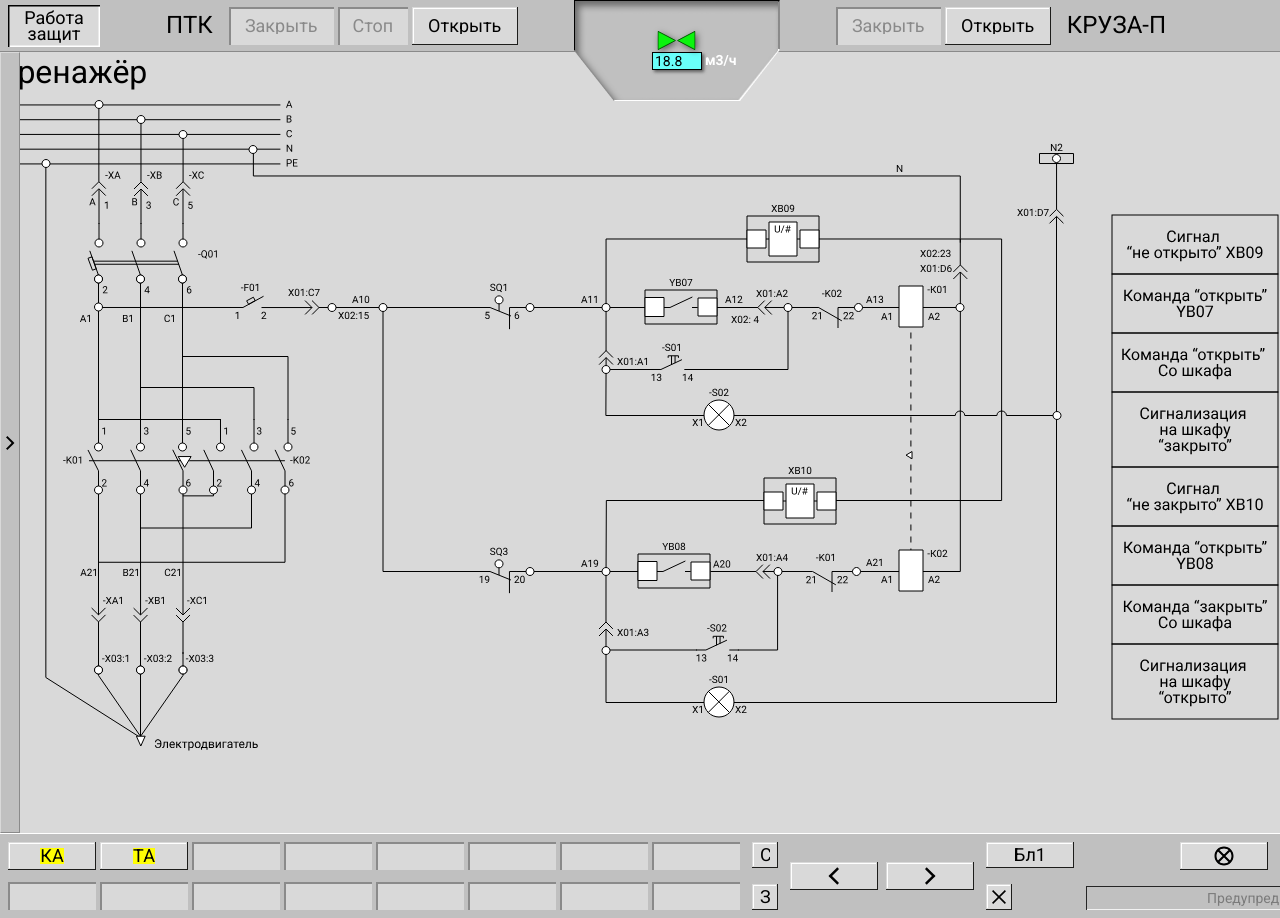
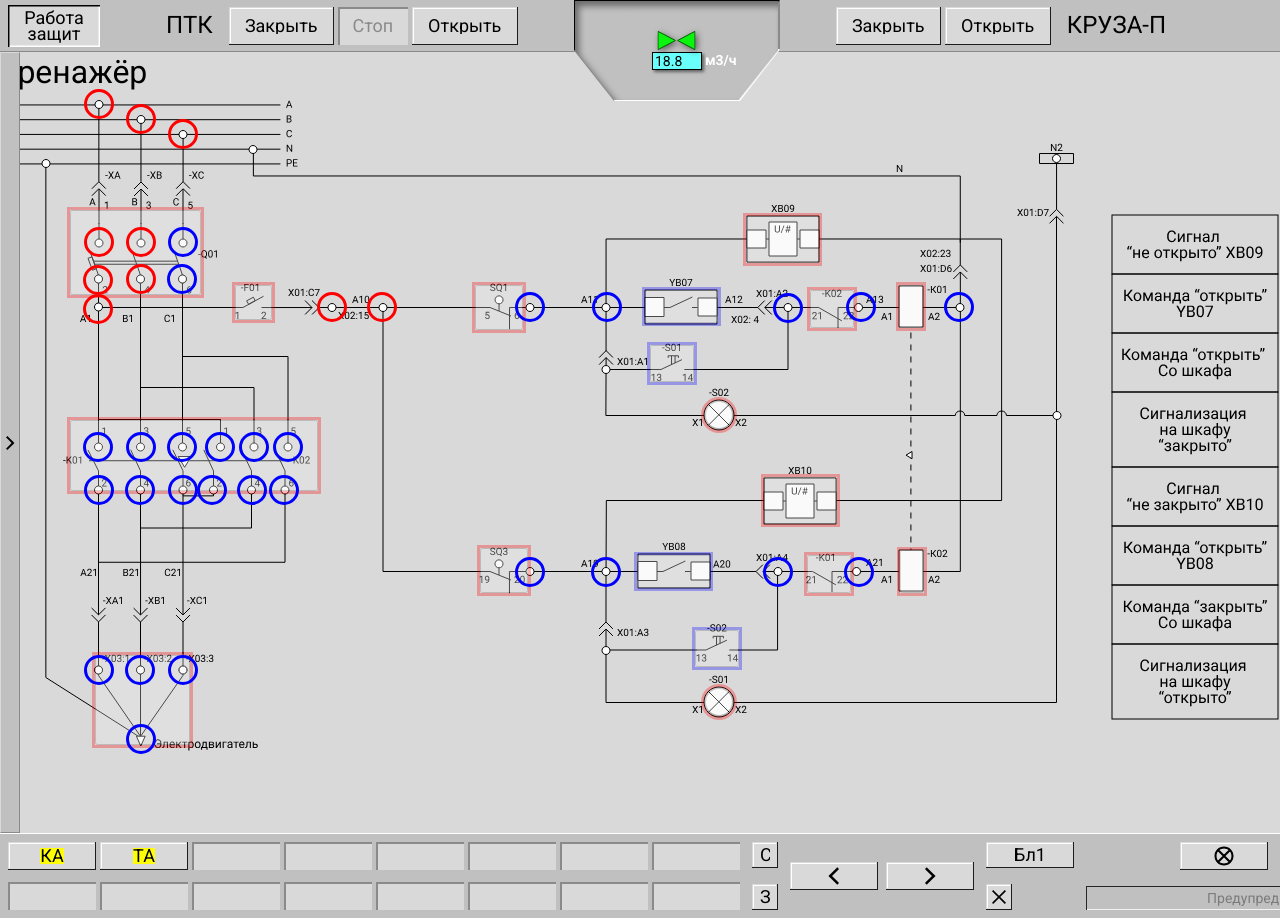
Before and after one commit to paveltomilov/skms, a Next.js app: page / in a window 1280 px wide. Shown: the top 918 px of the page. Built offline with nearby package versions, Linux system fonts and the light colour scheme.

Commit message:
[+] добавила обводку точкам и элементам схемы для визуализации состояния элементов

```diff
--- a/src/entities/SchemeElement/index.tsx
+++ b/src/entities/SchemeElement/index.tsx
@@ -6,6 +6,8 @@ import { useAppDispatch, useAppSelector } from '@/shared/hooks/store';
 import { openPopup } from '@/store/popupSlice';
 import { PopupContent } from '@/shared/types/popup';
 import { ISchemeElement } from '@/shared/types/scheme';
+import { findElementByID } from '@/shared/utils/scheme';
+import { HIGH_RESISTANCE } from '@/shared/configs/scheme';
 
 interface Prop {
 	element: ISchemeElement;
@@ -13,17 +15,30 @@ interface Prop {
 
 export const SchemeElement: FC<Prop> = ({ element }) => {
 	const { id, icon, title, buttons } = element;
+	const dispatch = useAppDispatch();
+
 	const activeProb = useAppSelector(state => state.multimeter.activeProb);
-	const dispatch = useAppDispatch();
 
 	const handleOpenPopup = (content: PopupContent | null = null) => {
 		dispatch(openPopup({ isOpen: true, content }));
 	};
 
+	// для визуализации состояния элементов схемы
+	const schemeElement = findElementByID(
+		id,
+		useAppSelector(state => state.circuit),
+	);
+
+	const resistance = schemeElement?.resistance === HIGH_RESISTANCE;
+
 	return (
 		<button
-			className={`${styles.schemeElement} ${styles[id]} ${
-				!activeProb && styles.hover
+			className={`${styles.element} ${styles[id]} ${
+				!activeProb && styles.element_hover
+			} ${
+				resistance
+					? styles.element__highResistance
+					: styles.element__baseResistance
 			}`}
 			id={id}
 			onClick={() =>
--- a/src/entities/SchemeElement/styles.module.scss
+++ b/src/entities/SchemeElement/styles.module.scss
@@ -1,11 +1,19 @@
-.schemeElement {
+.element {
 	position: absolute;
-	opacity: 0;
+	opacity: 0.3;
 	cursor: pointer;
-}
 
-.hover:hover {
-	opacity: 0.5;
+	&_hover:hover {
+		opacity: 0.5;
+	}
+
+	&__highResistance {
+		outline: 3px solid blue;
+	}
+
+	&__baseResistance {
+		outline: 3px solid red;
+	}
 }
 
 .c\.3\.1\.3\.2\.1\.1 {
--- a/src/entities/SchemePoint/index.tsx
+++ b/src/entities/SchemePoint/index.tsx
@@ -4,6 +4,7 @@ import React from 'react';
 import { useDroppable } from '@dnd-kit/core';
 import styles from './styles.module.scss';
 import { IPoint } from '@/shared/types/scheme';
+import { useAppSelector } from '@/shared/hooks/store';
 
 interface Props {
 	id: string;
@@ -20,13 +21,16 @@ export const SchemePoint: React.FC<Props> = ({ id, position }) => {
 		},
 	});
 
-	const pointClassName = `${styles.schemePoint} ${isOver && styles.over}`;
+	// для визуализации состояния точек
+	const schemePoint = useAppSelector(state => state.points[id]);
 
 	return (
 		<div
 			ref={setNodeRef}
 			id={id}
-			className={pointClassName}
+			className={`${styles.point} ${isOver && styles.point_over} ${
+				schemePoint ? styles.point__active : styles.point__inactive
+			}`}
 			style={{ left: `${position.x}px`, top: `${position.y}px` }}
 		></div>
 	);
--- a/src/entities/SchemePoint/styles.module.scss
+++ b/src/entities/SchemePoint/styles.module.scss
@@ -1,19 +1,27 @@
 @use '@/shared/scss/variables.module';
 
-.schemePoint {
+.point {
 	position: absolute;
 	border-radius: 50%;
 	width: 24px;
 	height: 24px;
 	transition: opacity 0.2s ease, background-color 0.2s ease,
 		box-shadow 0.2s ease, transform 0.2s ease;
-}
 
 	// Стиль для подсветки точки, когда над ней перетаскивается щуп
-.over {
+	&_over {
 		opacity: 1;
 		background-color: #e44c4c;
 		// Другие эффекты, например, тень или увеличение:
 		box-shadow: 0 0 4px 1px #e76c6c;
 		transform: scale(0.4);
 	}
+
+	&__active {
+		outline: 3px solid red;
+	}
+
+	&__inactive {
+		outline: 3px solid blue;
+	}
+}
--- a/src/store/circuitSlice.ts
+++ b/src/store/circuitSlice.ts
@@ -5,7 +5,6 @@ import {
 	CLOSE_FROM_KRUZAP_ID,
 	OPEN_FROM_PTK_ID,
 	CLOSE_FROM_PTK_ID,
-	HIGH_RESISTANCE,
 } from '@/shared/configs/scheme';
 import { findElementByID } from '@/shared/utils/scheme';
 import { createSlice, PayloadAction } from '@reduxjs/toolkit';
@@ -872,7 +871,7 @@ export const initialState: InitialSchemeState = {
 				{
 					id: LIMIT_SWITCH_CLOSE_ID,
 					name: 'Концевой выключатель закрыто',
-					resistance: HIGH_RESISTANCE,
+					resistance: 0,
 					malfunctions: [
 						{
 							id: 'c.3.2.1.1',
--- a/src/store/gateSlice.ts
+++ b/src/store/gateSlice.ts
@@ -12,7 +12,7 @@ export interface GateState {
 const initialState: GateState = {
 	state: GATE_STATE_TYPE.open,
 	value: 18.8,
-	position: 0, // 0% - задвижка закрыта
+	position: 50, // 50% - промежуточное положение задвижки
 };
 
 const gateStateSlice = createSlice({
```
Lines whose indentation alone changed are shown as unchanged.
